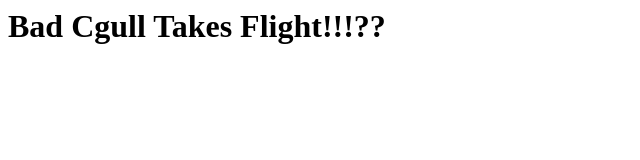
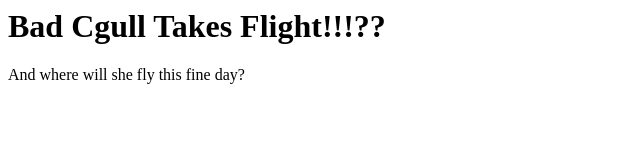
Before and after one commit to fox-lupus/badseagull, a plain HTML site: page index.html in a window 1280 px wide. Shown: the whole page, without its empty margins (0-640 px from the left). Drawn offline with Linux system fonts and the light colour scheme.

Commit message:
added new paragraph

```diff
--- a/index.html
+++ b/index.html
@@ -1 +1,2 @@
 <h1>Bad Cgull Takes Flight!!!??</h1>
+<p>And where will she fly this fine day?</p>
```
